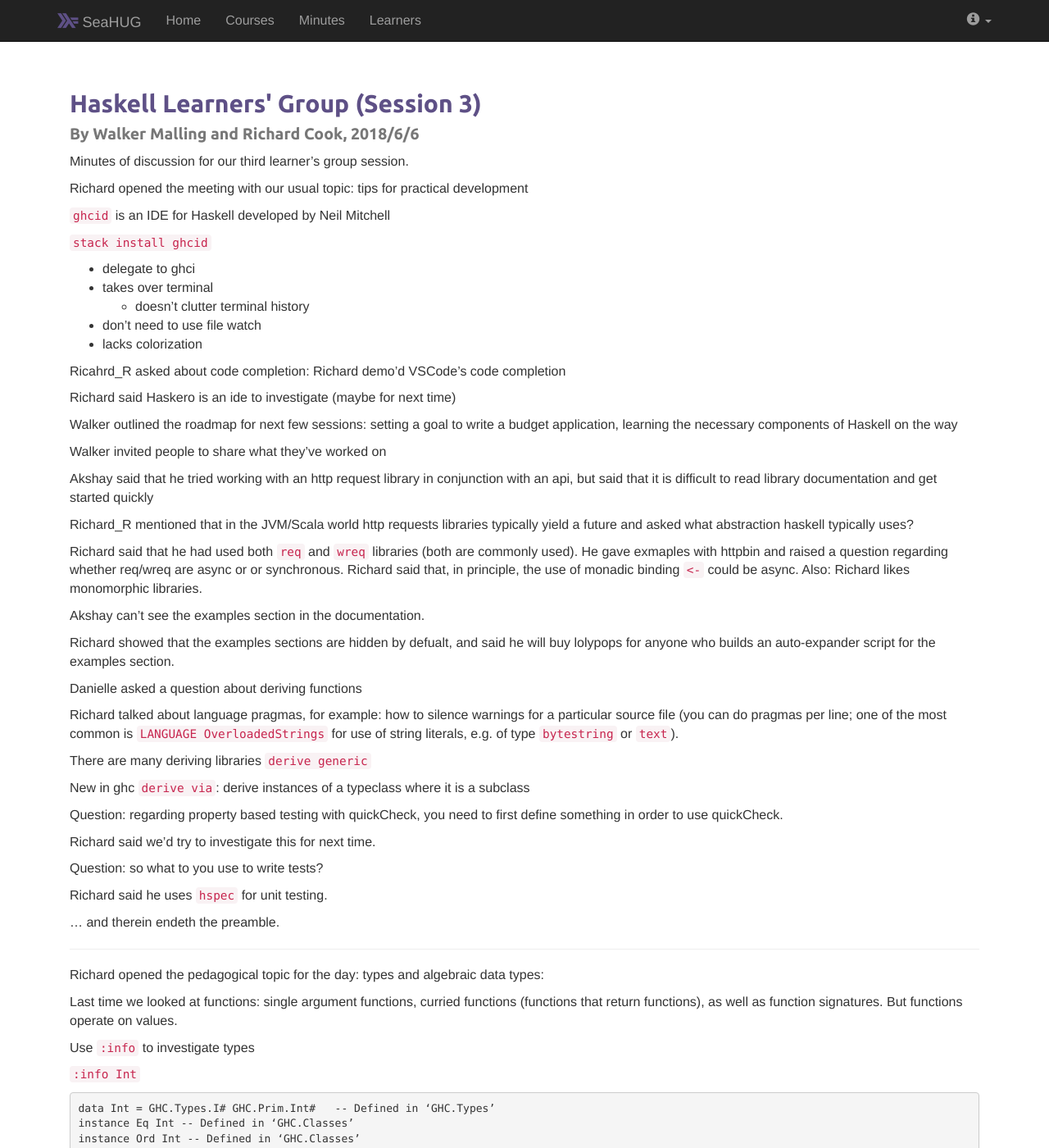
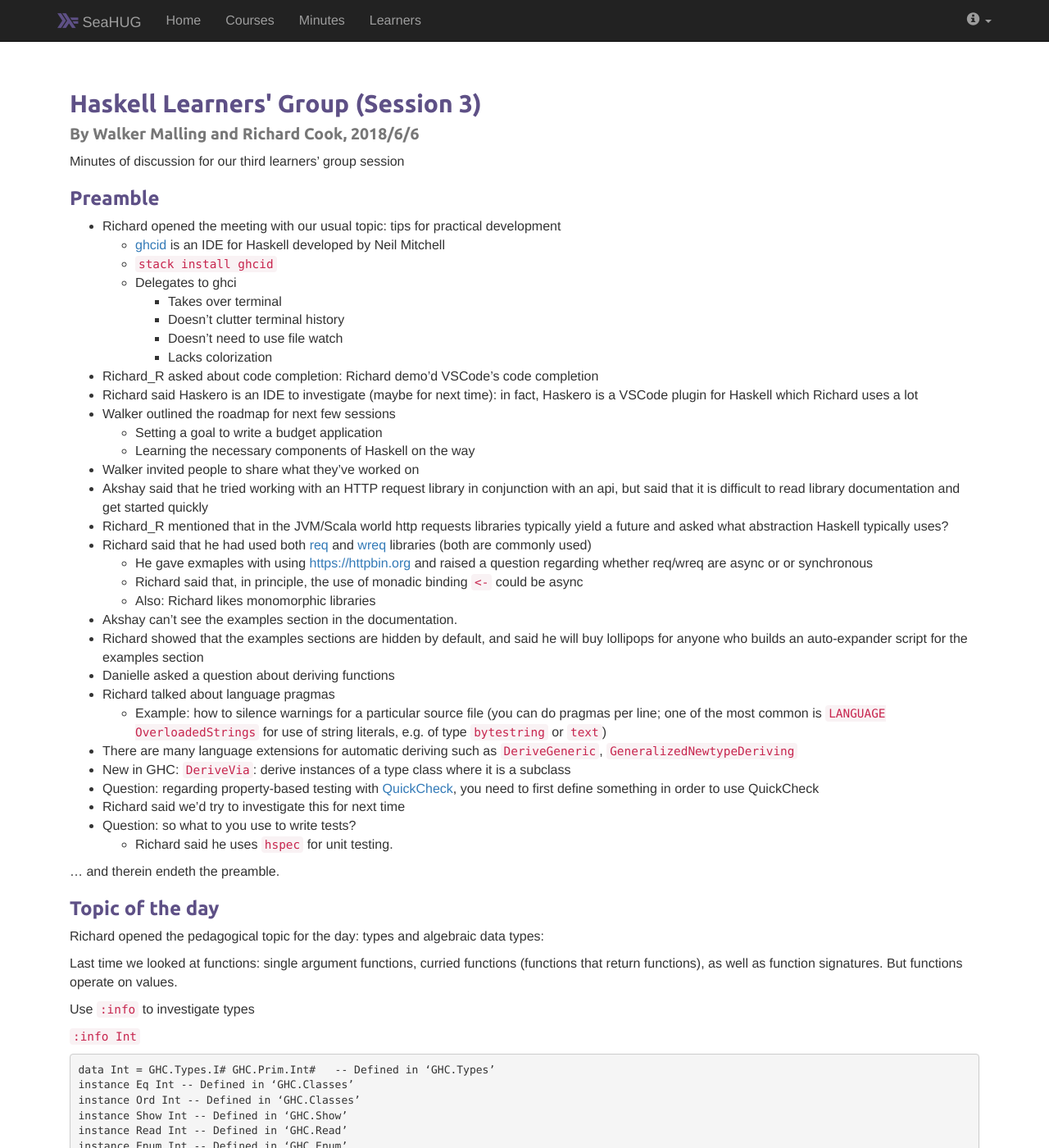
Before and after one commit to seahug/seahug.github.io, a Jekyll site: the page built from _posts/2018-06-06-learners-session-3.md, in a window 1280 px wide and 1400 px high. Shown: the whole window at 82% size. Built offline with Jekyll 4.4.1, drawn with Linux system fonts in a browser that asks for light colours; nearby versions of some CDN libraries.

Commit message:
Tweak layout

```diff
--- a/_posts/2018-06-06-learners-session-3.md
+++ b/_posts/2018-06-06-learners-session-3.md
@@ -5,61 +5,47 @@ layout: learners
 categories: learners
 date: 2018-06-06
 ---
-
-Minutes of discussion for our third learner's group session.
+Minutes of discussion for our third learners' group session
 
 <!--more-->
 
+### Preamble
 
-Richard opened the meeting with our usual topic: tips for practical development
-
-`ghcid` is an IDE for Haskell developed by Neil Mitchell
-
-`stack install ghcid`
-
-- delegate to ghci
-- takes over terminal
-  - doesn't clutter terminal history
-- don't need to use file watch
-- lacks colorization
-
-Ricahrd_R asked about code completion: Richard demo'd VSCode's code completion
-
-Richard said Haskero is an ide to investigate (maybe for next time)
-
-Walker outlined the roadmap for next few sessions: setting a goal to write a budget application, learning the necessary components of Haskell on the way
-
-Walker invited people to share what they've worked on
-
-Akshay said that he tried working with an http request library in conjunction with an api, but said that it is difficult to read library documentation and get started quickly
-
-Richard_R mentioned that in the JVM/Scala world http requests libraries typically yield a future and asked what abstraction haskell typically uses?
-
-Richard said that he had used both `req` and `wreq` libraries (both are commonly used).  He gave exmaples with httpbin and raised a question regarding whether req/wreq are async or or synchronous. Richard said that, in principle, the use of monadic binding `<-` could be async. Also: Richard likes monomorphic libraries.
-
-Akshay can't see the examples section in the documentation.
-
-Richard showed that the examples sections are hidden by defualt, and said he will buy lolypops for anyone who builds an auto-expander script for the examples section.
-
-Danielle asked a question about deriving functions
-
-Richard talked about language pragmas, for example: how to silence warnings for a particular source file (you can do pragmas per line; one of the most common is `LANGUAGE OverloadedStrings` for use of string literals, e.g. of type `bytestring` or `text`).
-
-There are many deriving libraries `derive generic`
-
-New in ghc `derive via`: derive instances of a typeclass where it is a subclass
-
-Question: regarding property based testing with quickCheck, you need to first define something in order to use quickCheck.
-
-Richard said we'd try to investigate this for next time.
-
-Question: so what to you use to write tests?
-
-Richard said he uses `hspec` for unit testing.
+* Richard opened the meeting with our usual topic: tips for practical development
+  * [ghcid][ghcid] is an IDE for Haskell developed by Neil Mitchell
+  * `stack install ghcid`
+  * Delegates to ghci
+    * Takes over terminal
+    * Doesn't clutter terminal history
+    * Doesn't need to use file watch
+    * Lacks colorization
+* Richard_R asked about code completion: Richard demo'd VSCode's code completion
+* Richard said Haskero is an IDE to investigate (maybe for next time): in fact, Haskero is a VSCode plugin for Haskell which Richard uses a lot
+* Walker outlined the roadmap for next few sessions
+  * Setting a goal to write a budget application
+  * Learning the necessary components of Haskell on the way
+* Walker invited people to share what they've worked on
+* Akshay said that he tried working with an HTTP request library in conjunction with an api, but said that it is difficult to read library documentation and get started quickly
+* Richard_R mentioned that in the JVM/Scala world http requests libraries typically yield a future and asked what abstraction Haskell typically uses?
+* Richard said that he had used both [req][req] and [wreq][wreq] libraries (both are commonly used)
+  * He gave exmaples with using [https://httpbin.org][httpbin] and raised a question regarding whether req/wreq are async or or synchronous
+  * Richard said that, in principle, the use of monadic binding `<-` could be async
+  * Also: Richard likes monomorphic libraries
+* Akshay can't see the examples section in the documentation.
+* Richard showed that the examples sections are hidden by default, and said he will buy lollipops for anyone who builds an auto-expander script for the examples section
+* Danielle asked a question about deriving functions
+* Richard talked about language pragmas
+  * Example: how to silence warnings for a particular source file (you can do pragmas per line; one of the most common is `LANGUAGE OverloadedStrings` for use of string literals, e.g. of type `bytestring` or `text`)
+* There are many language extensions for automatic deriving such as `DeriveGeneric`, `GeneralizedNewtypeDeriving`
+* New in GHC: `DeriveVia`: derive instances of a type class where it is a subclass
+* Question: regarding property-based testing with [QuickCheck][quickcheck], you need to first define something in order to use QuickCheck
+* Richard said we'd try to investigate this for next time
+* Question: so what to you use to write tests?
+  * Richard said he uses `hspec` for unit testing.
 
 ... and therein endeth the preamble.
 
----
+### Topic of the day
 
 Richard opened the pedagogical topic for the day: types and algebraic data types:
 
@@ -177,4 +163,12 @@ Richard addressed sum vs product types.
 
 A type can be a product, or a sum of other types. (Examples in more detail next time).
 
+### In closing
+
 At closing, Richard also mentioned Benjamin Pierce.
+
+[ghcid]: https://github.com/ndmitchell/ghcid
+[httpbin]: https://httpbin.org/
+[quickcheck]: http://hackage.haskell.org/package/QuickCheck
+[req]: http://hackage.haskell.org/package/req
+[wreq]: http://hackage.haskell.org/package/wreq
```
